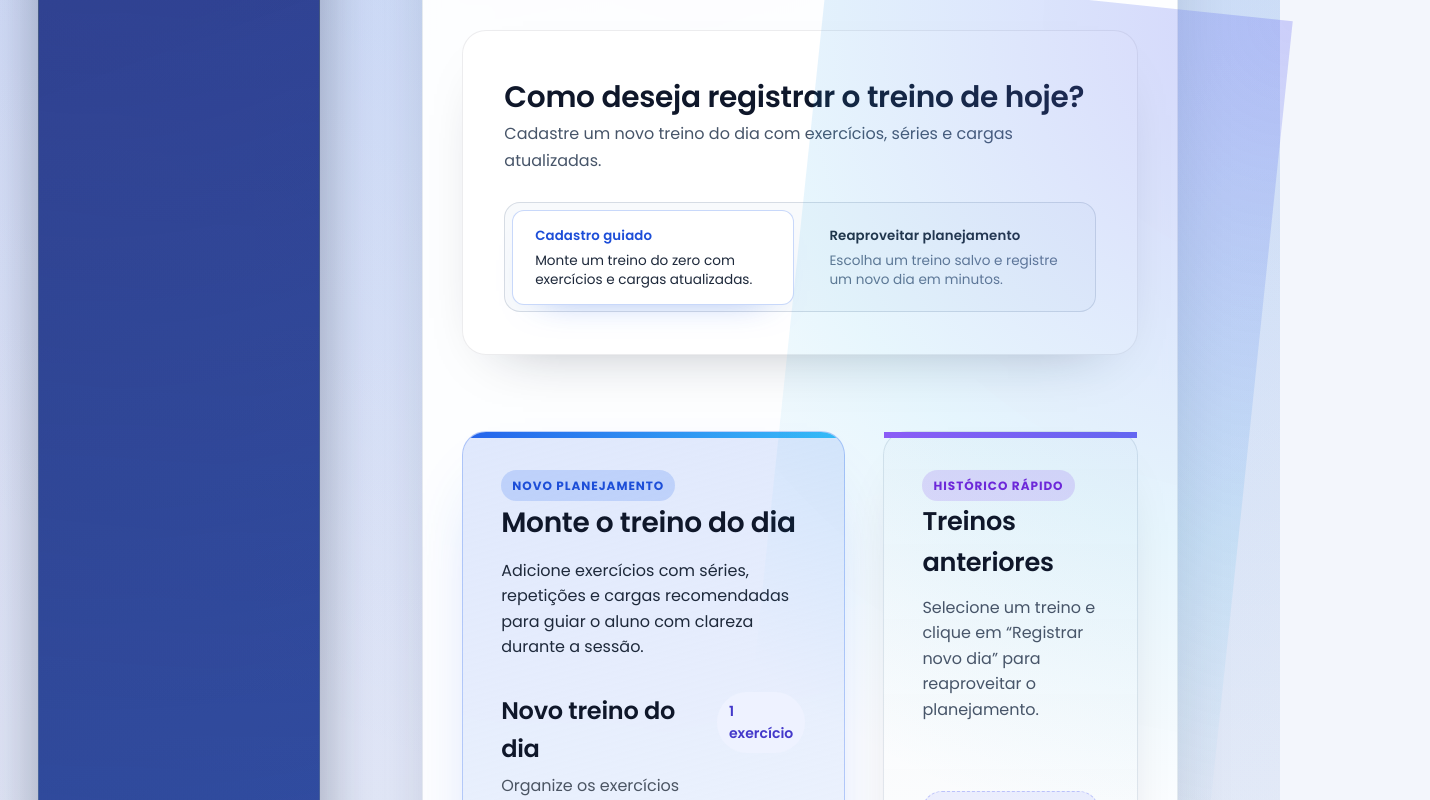
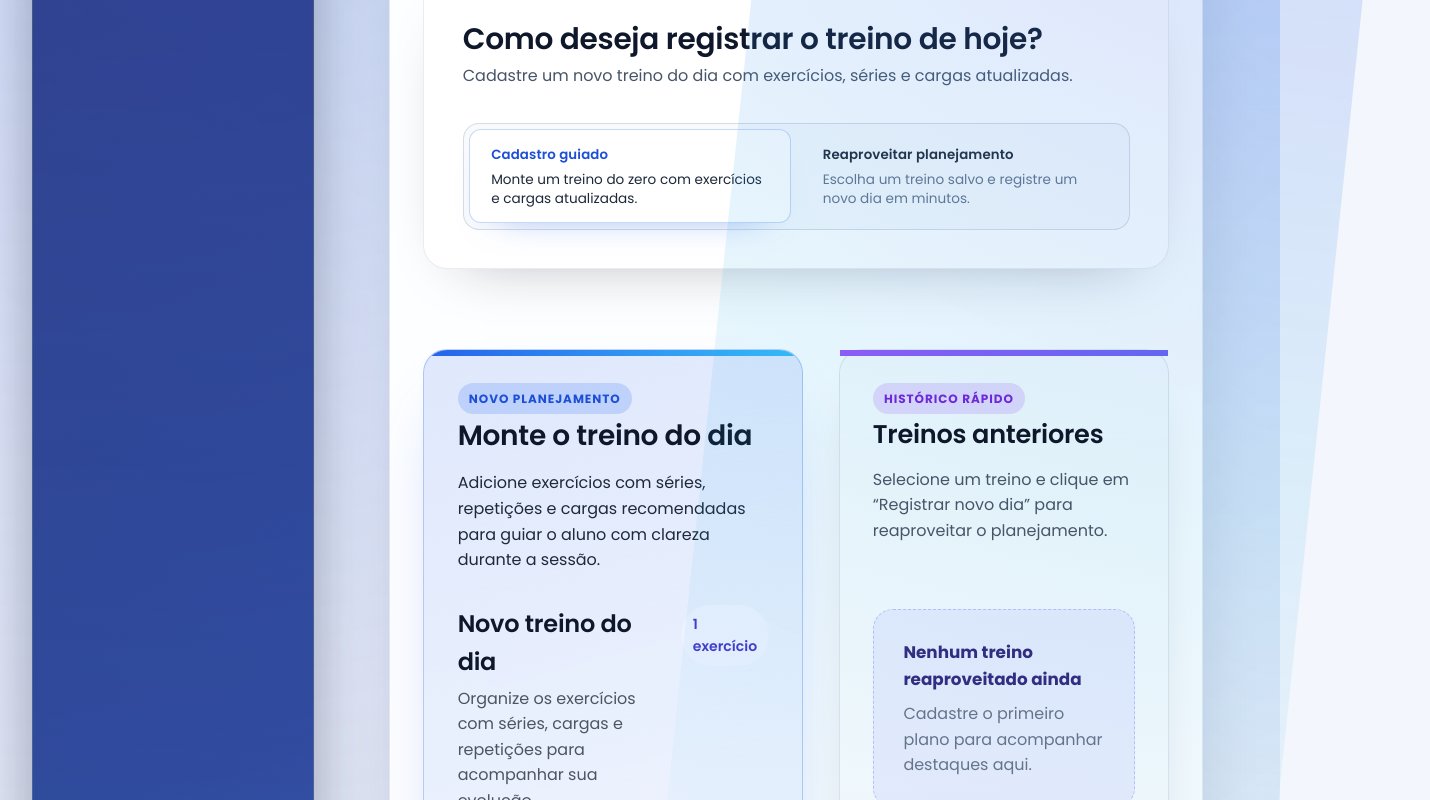
Before and after one commit to gjthec/train-apii, a Next.js app in the folder frontend/: page /workouts in a window 1280 px wide. Shown: the part 1160-1960 px from the top of the page, 1430 px wide, since content can reach past the window. Built offline with nearby package versions, Linux system fonts and the light colour scheme.

Commit message:
Widen treinos layout spacing and balance timeline

```diff
--- a/frontend/src/styles/Layout.module.css
+++ b/frontend/src/styles/Layout.module.css
@@ -4,8 +4,8 @@
   min-height: 100vh;
   transition: grid-template-columns 0.3s ease;
   position: relative;
-  gap: clamp(1.5rem, 3vw, 2.75rem);
-  padding: clamp(1.5rem, 3vw, 2.5rem);
+  gap: clamp(1.15rem, 2.4vw, 2rem);
+  padding: clamp(1.25rem, 2.5vw, 2rem);
 }
 
 .appShellCollapsed {
@@ -186,11 +186,13 @@
 }
 
 .contentArea {
-  padding: clamp(2rem, 5vw, 4rem) clamp(1.5rem, 5vw, 5rem);
+  padding: clamp(1.75rem, 4vw, 3.25rem) clamp(1.25rem, 3.5vw, 3.25rem);
   background: transparent;
   display: flex;
   flex-direction: column;
-  gap: clamp(1.5rem, 4vw, 2.75rem);
+  gap: clamp(1.5rem, 3.5vw, 2.5rem);
+  width: min(100%, 1360px);
+  margin: 0 auto;
 }
 
 .contentAreaCollapsed {
@@ -234,10 +236,10 @@
 .pageBody {
   display: flex;
   flex-direction: column;
-  gap: 1.75rem;
+  gap: clamp(1.35rem, 3vw, 2.25rem);
   background: var(--color-surface-strong);
   border-radius: 34px;
-  padding: clamp(1.75rem, 3vw, 2.75rem);
+  padding: clamp(1.5rem, 2.6vw, 2.4rem);
   border: 1px solid var(--color-border);
   box-shadow: var(--shadow-elevated);
   backdrop-filter: blur(8px);
--- a/frontend/src/styles/WorkoutClassList.module.css
+++ b/frontend/src/styles/WorkoutClassList.module.css
@@ -4,16 +4,16 @@
   padding: 0;
   display: flex;
   flex-direction: column;
-  gap: clamp(2rem, 3vw, 2.75rem);
-  padding-left: clamp(3.2rem, 5vw, 3.9rem);
+  gap: clamp(1.6rem, 2.6vw, 2.25rem);
+  padding-left: clamp(2.5rem, 4.2vw, 3.3rem);
 }
 
 .list::before {
   content: '';
   position: absolute;
-  left: clamp(1.35rem, 2.4vw, 1.7rem);
-  top: clamp(1.5rem, 2.8vw, 2.1rem);
-  bottom: clamp(1.5rem, 2.8vw, 2.1rem);
+  left: clamp(1.1rem, 1.9vw, 1.4rem);
+  top: clamp(1.3rem, 2.4vw, 1.9rem);
+  bottom: clamp(1.3rem, 2.4vw, 1.9rem);
   width: 2px;
   background: linear-gradient(180deg, rgba(129, 140, 248, 0.45) 0%, rgba(14, 165, 233, 0.32) 100%);
   border-radius: 999px;
@@ -37,16 +37,16 @@
   position: relative;
   border-radius: 24px;
   border: 1px solid rgba(226, 232, 240, 0.9);
-  padding: clamp(1.8rem, 2.9vw, 2.35rem) clamp(2rem, 3vw, 2.6rem) clamp(1.9rem, 3vw, 2.5rem)
-    clamp(3.2rem, 5.2vw, 3.9rem);
+  padding: clamp(1.55rem, 2.5vw, 2.1rem) clamp(1.7rem, 2.7vw, 2.3rem) clamp(1.65rem, 2.7vw, 2.2rem)
+    clamp(2.7rem, 4.6vw, 3.3rem);
   background: linear-gradient(180deg, rgba(248, 250, 252, 0.95) 0%, #ffffff 78%);
   box-shadow: 0 46px 100px -60px rgba(15, 23, 42, 0.6);
   overflow: hidden;
 }
 
 .timelineCard {
-  --timeline-node-size: clamp(20px, 3vw, 24px);
-  --timeline-node-left: clamp(1.1rem, 2vw, 1.45rem);
+  --timeline-node-size: clamp(18px, 2.7vw, 22px);
+  --timeline-node-left: clamp(0.95rem, 1.7vw, 1.25rem);
   --timeline-color: linear-gradient(135deg, #8b5cf6 0%, #6366f1 100%);
   --timeline-glow: rgba(99, 102, 241, 0.2);
   --card-overlay: radial-gradient(circle at top right, rgba(129, 140, 248, 0.3) 0%, rgba(255, 255, 255, 0) 65%),
@@ -99,7 +99,7 @@
 }
 
 .timelineCard[data-featured='true'] {
-  --timeline-node-size: clamp(24px, 3.6vw, 28px);
+  --timeline-node-size: clamp(20px, 3.1vw, 26px);
   --timeline-glow: rgba(124, 58, 237, 0.28);
   --metric-chip-bg: rgba(129, 140, 248, 0.18);
   --metric-chip-color: #4c1d95;
@@ -140,7 +140,7 @@
 .cardHeader {
   display: flex;
   justify-content: space-between;
-  gap: 1.6rem;
+  gap: clamp(1.1rem, 2vw, 1.5rem);
   flex-wrap: wrap;
   align-items: flex-start;
 }
--- a/frontend/src/styles/Workouts.module.css
+++ b/frontend/src/styles/Workouts.module.css
@@ -1,12 +1,12 @@
 .pageIntro {
-  margin-bottom: clamp(2rem, 5vw, 3.5rem);
-  padding: clamp(2.1rem, 4vw, 3rem);
+  margin-bottom: clamp(2rem, 4.5vw, 3.1rem);
+  padding: clamp(1.85rem, 3.6vw, 2.8rem);
   border-radius: 28px;
   background: linear-gradient(135deg, #f8fafc 0%, #ffffff 55%, #eef2ff 100%);
   border: 1px solid rgba(15, 23, 42, 0.05);
   display: grid;
   grid-template-columns: minmax(0, 3fr) minmax(0, 2fr);
-  gap: clamp(1.5rem, 4vw, 3rem);
+  gap: clamp(1.35rem, 3.5vw, 2.5rem);
   align-items: stretch;
   box-shadow: 0 24px 60px -45px rgba(15, 23, 42, 0.45);
 }
@@ -54,7 +54,7 @@
 
 .introStats {
   display: grid;
-  grid-template-columns: repeat(auto-fit, minmax(140px, 1fr));
+  grid-template-columns: repeat(auto-fit, minmax(150px, 1fr));
   gap: 1rem;
 }
 
@@ -89,14 +89,14 @@
 }
 
 .modeSection {
-  margin-bottom: clamp(1.75rem, 4vw, 3rem);
-  padding: clamp(1.75rem, 3.5vw, 2.6rem);
+  margin-bottom: clamp(1.65rem, 3.6vw, 2.75rem);
+  padding: clamp(1.5rem, 3.1vw, 2.4rem);
   border-radius: 24px;
   background: #ffffff;
   color: #0f172a;
   display: flex;
   flex-direction: column;
-  gap: 1.75rem;
+  gap: clamp(1.4rem, 3vw, 2.1rem);
   border: 1px solid rgba(15, 23, 42, 0.08);
   box-shadow: 0 24px 60px -40px rgba(15, 23, 42, 0.4);
 }
@@ -118,17 +118,17 @@
 .modeToggle {
   display: inline-flex;
   flex-wrap: wrap;
-  gap: 0.75rem;
-  padding: 0.4rem;
+  gap: 0.6rem;
+  padding: 0.35rem;
   border-radius: 16px;
   border: 1px solid rgba(148, 163, 184, 0.35);
   background: #f8fafc;
 }
 
 .modeButton {
-  flex: 1 1 240px;
-  min-width: 220px;
-  padding: 0.95rem 1.4rem;
+  flex: 1 1 220px;
+  min-width: 200px;
+  padding: 0.9rem 1.3rem;
   border-radius: 12px;
   border: 1px solid transparent;
   background: transparent;
@@ -181,9 +181,9 @@
 
 .newModeGrid {
   display: grid;
-  grid-template-columns: minmax(0, 3fr) minmax(0, 2fr);
-  gap: clamp(1.5rem, 3vw, 2.6rem);
-  align-items: start;
+  grid-template-columns: minmax(0, 1.15fr) minmax(0, 1fr);
+  gap: clamp(1.35rem, 2.75vw, 2.25rem);
+  align-items: stretch;
 }
 
 .primaryPanel,
@@ -202,7 +202,7 @@
 .formSection,
 .historySection,
 .historyPreview {
-  padding: clamp(1.85rem, 3vw, 2.5rem);
+  padding: clamp(1.6rem, 2.6vw, 2.2rem);
   border-radius: 24px;
   border: 1px solid rgba(15, 23, 42, 0.08);
   background: #ffffff;
@@ -212,7 +212,7 @@
 .historyPreview {
   display: flex;
   flex-direction: column;
-  gap: clamp(1.5rem, 3vw, 2.25rem);
+  gap: clamp(1.35rem, 2.6vw, 2.1rem);
 }
 
 .formHeader {
@@ -377,13 +377,13 @@
   position: relative;
   overflow: hidden;
   border-radius: 22px;
-  padding: clamp(1.4rem, 3vw, 2rem);
+  padding: clamp(1.2rem, 2.6vw, 1.85rem);
   border: 1px solid rgba(129, 140, 248, 0.35);
   background: linear-gradient(140deg, rgba(79, 70, 229, 0.16) 0%, rgba(99, 102, 241, 0.12) 38%, rgba(255, 255, 255, 0.94) 100%);
   box-shadow: 0 36px 74px -42px rgba(79, 70, 229, 0.6);
   display: flex;
   flex-direction: column;
-  gap: clamp(1rem, 2.25vw, 1.4rem);
+  gap: clamp(0.9rem, 2vw, 1.35rem);
 }
 
 .historySpotlight::before,
@@ -459,8 +459,8 @@
   position: relative;
   z-index: 1;
   display: grid;
-  grid-template-columns: repeat(auto-fit, minmax(160px, 1fr));
-  gap: clamp(0.85rem, 2vw, 1.15rem);
+  grid-template-columns: repeat(auto-fit, minmax(150px, 1fr));
+  gap: clamp(0.75rem, 1.8vw, 1.1rem);
 }
 
 .historySpotlightMetric {
@@ -520,7 +520,7 @@
   position: relative;
   z-index: 1;
   border-radius: 28px;
-  padding: clamp(1.75rem, 3.5vw, 2.6rem) clamp(1.85rem, 3.6vw, 2.75rem);
+  padding: clamp(1.5rem, 3vw, 2.2rem) clamp(1.6rem, 3vw, 2.4rem);
   background: linear-gradient(155deg, rgba(241, 245, 249, 0.82) 0%, rgba(245, 243, 255, 0.9) 45%, rgba(255, 255, 255, 0.98) 100%);
   border: 1px solid rgba(129, 140, 248, 0.28);
   box-shadow: inset 0 1px 0 rgba(255, 255, 255, 0.9), 0 52px 116px -68px rgba(79, 70, 229, 0.62);
```
